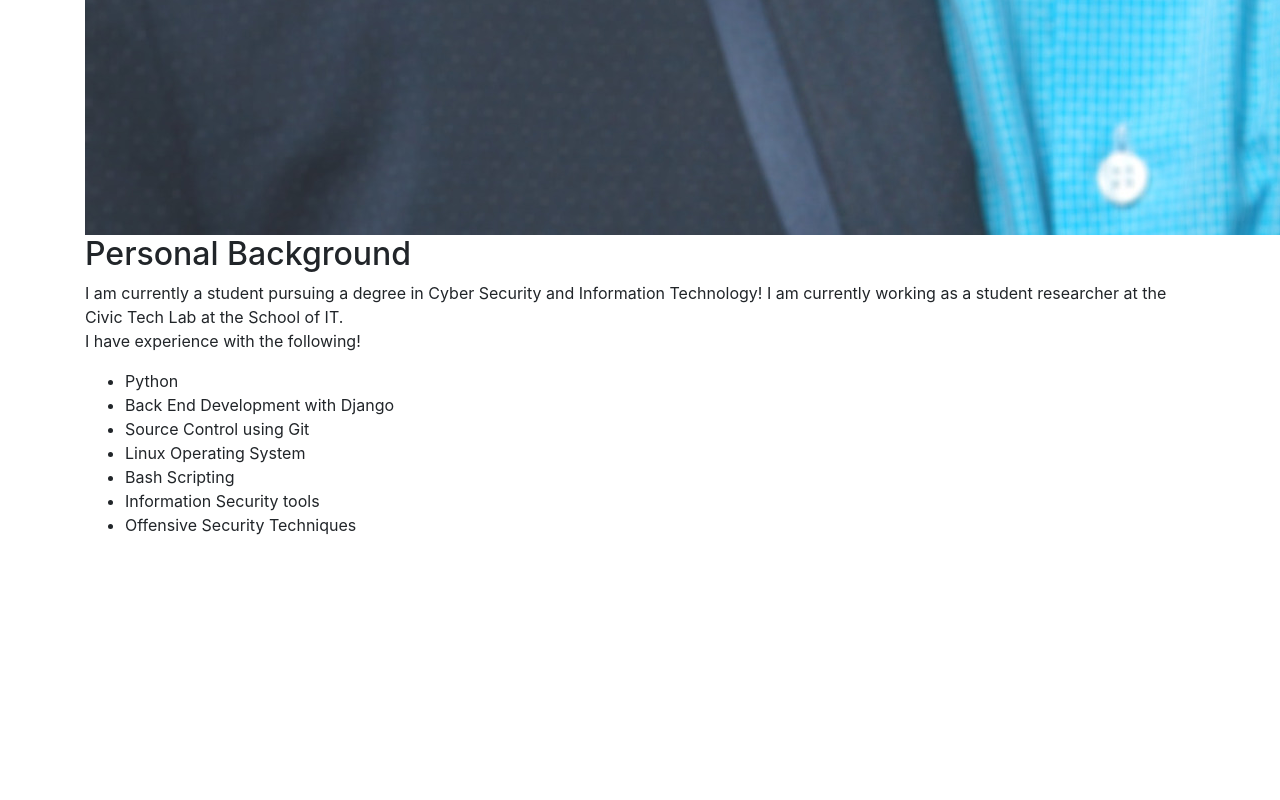
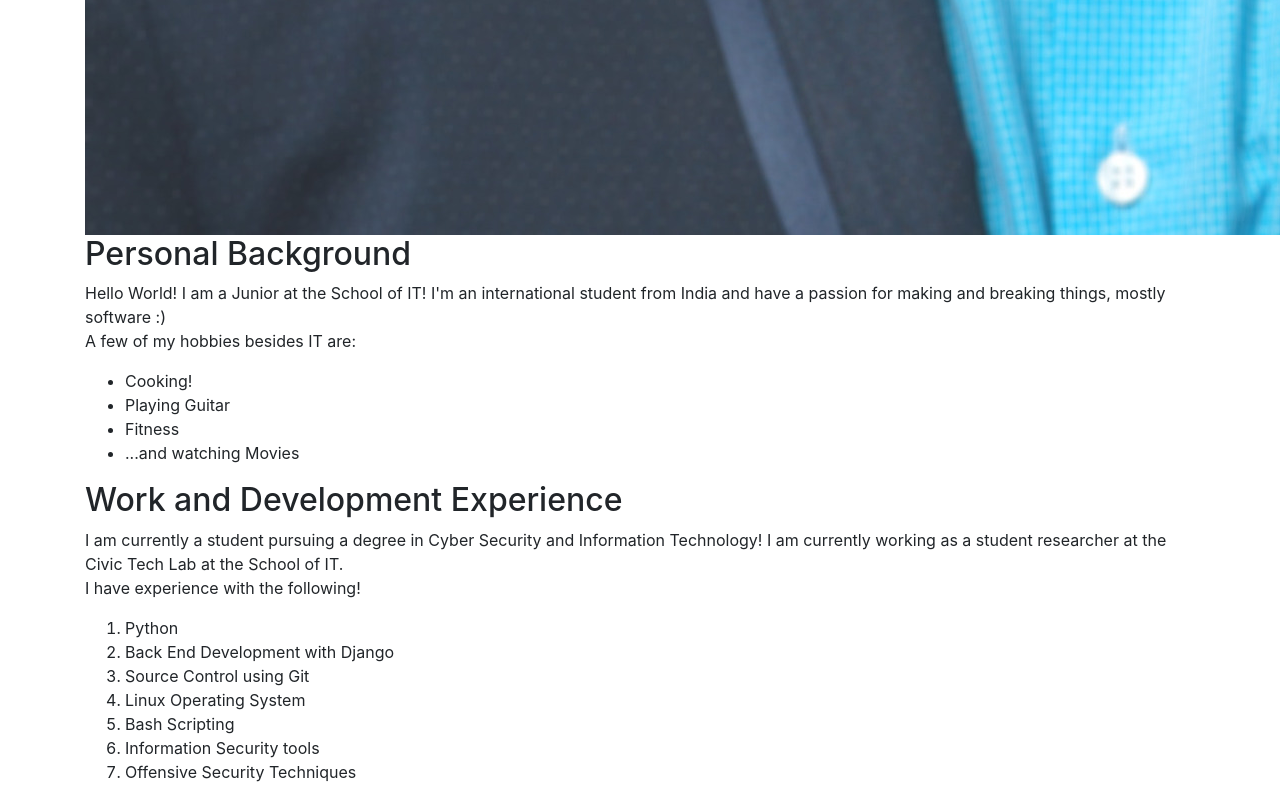
Before and after one commit to IT3049C-Students-Archive/1-online-portfolio-pranavm7, a website: page index.html in a window 1280 px wide. Shown: the part 2235-3035 px from the top of the page. Before the commit the page ends 2788 px from the top, so only its background shows below. Drawn offline with nearby package versions, Linux system fonts and the light colour scheme.

Commit message:
Added Work and Development Experience section

```diff
--- a/index.html
+++ b/index.html
@@ -24,10 +24,24 @@
       <div class="section" id="personalBackground">
         <h2>Personal Background</h2>
         <p>
+          Hello World! I am a Junior at the School of IT! I'm an international student from India and have a passion for making and breaking things, mostly software :)
+          <br>
+          A few of my hobbies besides IT are:
+          <ul>
+            <li>Cooking!</li>
+            <li>Playing Guitar</li>
+            <li>Fitness</li>
+            <li>...and watching Movies</li>
+          </ul>
+        </p>
+      </div>
+      <div class="section" id="experience">
+        <h2>Work and Development Experience</h2>
+        <p>
           I am currently a student pursuing a degree in Cyber Security and Information Technology! I am currently working as a student researcher at the Civic Tech Lab at the School of IT.
           <br>
           I have experience with the following!
-          <ul>
+          <ol>
             <li>Python</li>
             <li>Back End Development with Django</li>
             <li>Source Control using Git</li>
@@ -35,9 +49,10 @@
             <li>Bash Scripting</li>
             <li>Information Security tools</li>
             <li>Offensive Security Techniques</li>
-          </ul>
+          </ol>
         </p>
       </div>
+
     </div>
 
     <!-- INCLUDE SCRIPTS FILE HERE -->
```
